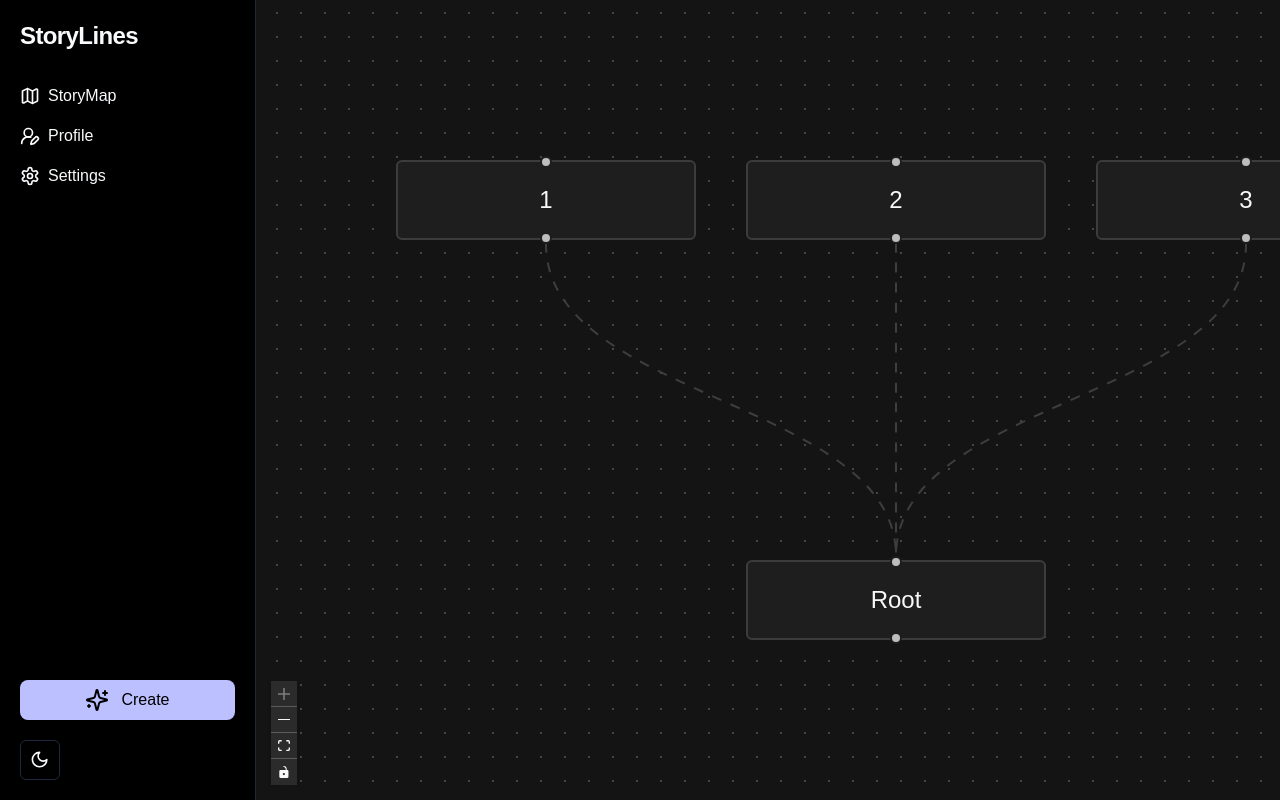
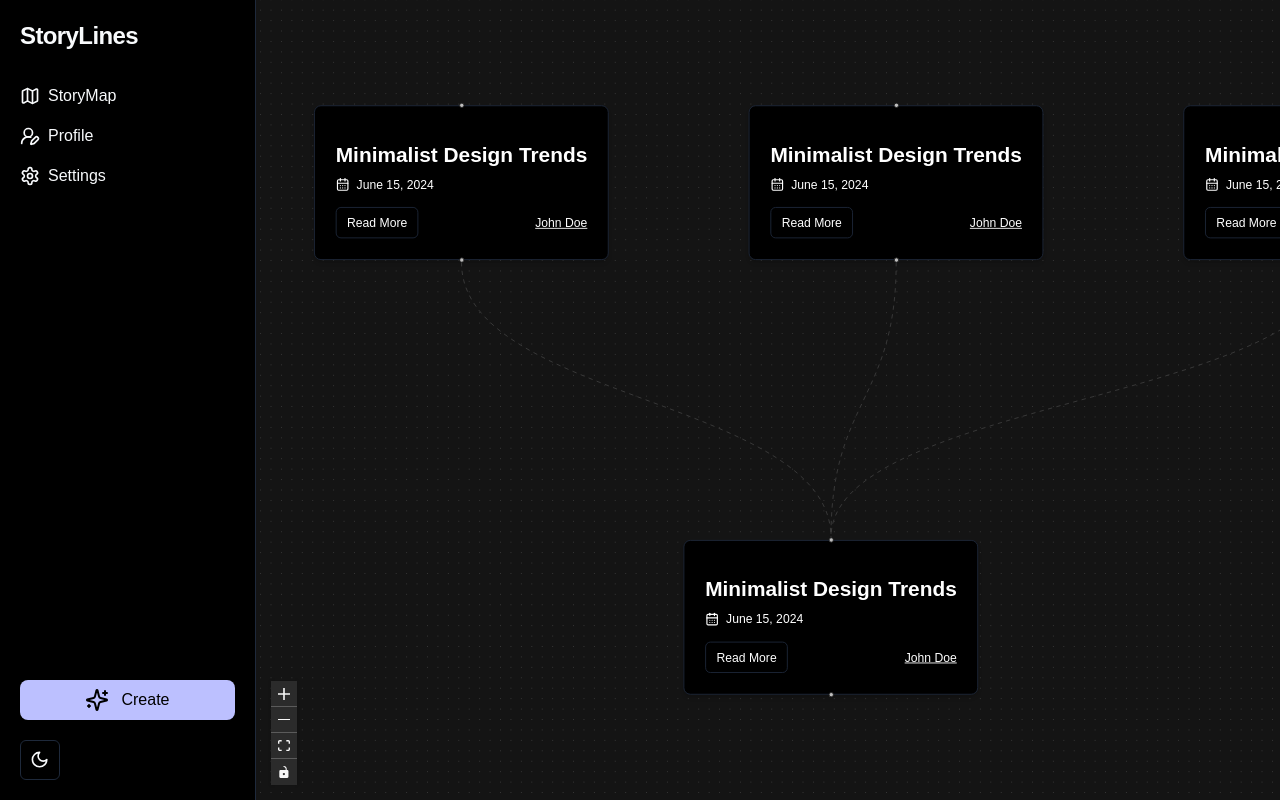
Before and after one commit to praneethravuri/storylines, a Next.js app: page /storymap in a window 1280 px wide. Built offline with nearby package versions, Linux system fonts and the light colour scheme.

Commit message:
flow map ui

```diff
--- a/app/storymap/FlowMap.tsx
+++ b/app/storymap/FlowMap.tsx
@@ -7,16 +7,62 @@ import {
     useNodesState,
     useEdgesState,
     addEdge,
+    Handle,
+    Position,
 } from '@xyflow/react';
 import '@xyflow/react/dist/style.css';
 import { useTheme } from "next-themes";
+import {
+    Card,
+    CardContent,
+    CardDescription,
+    CardFooter,
+    CardHeader,
+    CardTitle,
+} from "@/components/ui/card";
+import { Button } from '@/components/ui/button';
+import { CalendarDays, Heart, ThumbsDown } from 'lucide-react';
+import Link from 'next/link';
+
+const CustomNode = ({ data }) => {
+    const { theme } = useTheme();
+    const isDark = theme === 'dark';
+
+    return (
+        <Card className={`w-full max-w-md p-6 space-y-4 shadow-lg rounded-lg ${isDark ? ' bg-black text-white' : 'bg-white text-black'} shadow-md`}>
+            <Handle type="target" position={Position.Top} />
+            <div className="flex flex-col items-start gap-2">
+                <h3 className="text-2xl font-bold text-card-foreground dark:text-card-foreground-dark">
+                    Minimalist Design Trends
+                </h3>
+                <div className="flex items-center gap-2 text-muted-foreground dark:text-muted-foreground-dark">
+                    <CalendarDays className="h-4 w-4" />
+                    <span className="text-sm">June 15, 2024</span>
+                </div>
+            </div>
+            <div className="flex items-center justify-between mt-4">
+                <Button
+                    variant="outline"
+                    size="sm"
+                    className="dark:border-muted-foreground-dark dark:text-muted-foreground-dark"
+                >
+                    Read More
+                </Button>
+                <div className="flex items-center gap-2">
+                    <Link href="/" className="text-sm font-medium underline">John Doe</Link>
+                </div>
+            </div>
+            <Handle type="source" position={Position.Bottom} />
+        </Card>
+    );
+};
 
 export default function FlowMap() {
     const initialNodes = [
-        { id: 'root', position: { x: 0, y: 0 }, data: { label: 'Root' } },
-        { id: '1', position: { x: 0, y: 0 }, data: { label: '1' } },
-        { id: '2', position: { x: 0, y: 0 }, data: { label: '2' } },
-        { id: '3', position: { x: 0, y: 0 }, data: { label: '3' } },
+        { id: 'root', position: { x: 0, y: 0 }, data: { title: 'Root', creator: 'Admin', dueDate: '27 Apr 2020', likes: 40, dislikes: 20 }, type: 'custom' },
+        { id: '1', position: { x: 0, y: 0 }, data: { title: 'Node 1', creator: 'User 1', dueDate: '27 Apr 2020', likes: 60, dislikes: 30 }, type: 'custom' },
+        { id: '2', position: { x: 0, y: 0 }, data: { title: 'Node 2', creator: 'User 2', dueDate: '27 Apr 2020', likes: 70, dislikes: 10 }, type: 'custom' },
+        { id: '3', position: { x: 0, y: 0 }, data: { title: 'Node 3', creator: 'User 3', dueDate: '27 Apr 2020', likes: 50, dislikes: 25 }, type: 'custom' },
     ];
 
     const initialEdges = [
@@ -27,29 +73,26 @@ export default function FlowMap() {
 
     const [nodes, setNodes, onNodesChange] = useNodesState(initialNodes);
     const [edges, setEdges, onEdgesChange] = useEdgesState(initialEdges);
-    const { theme, setTheme } = useTheme();
+    const { theme } = useTheme();
 
     const updateNodePositions = () => {
         const viewportWidth = window.innerWidth;
         const viewportHeight = window.innerHeight;
-
         const centerX = viewportWidth / 2;
-        const bottomY = viewportHeight - 100;
-
+        const centerY = viewportHeight / 2;
+        const nodeGap = 500; // Gap between nodes
         const updatedNodes = [
-            { id: 'root', position: { x: centerX - 75, y: bottomY }, data: { label: 'Root' } },
-            { id: '1', position: { x: centerX - 250, y: bottomY - 200 }, data: { label: '1' } },
-            { id: '2', position: { x: centerX - 75, y: bottomY - 200 }, data: { label: '2' } },
-            { id: '3', position: { x: centerX + 100, y: bottomY - 200 }, data: { label: '3' } },
+            { id: 'root', position: { x: centerX - 75, y: centerY }, data: { title: 'Root', creator: 'Admin', dueDate: '27 Apr 2020', likes: 40, dislikes: 20 }, type: 'custom' },
+            { id: '1', position: { x: centerX - nodeGap, y: centerY - nodeGap }, data: { title: 'Node 1', creator: 'User 1', dueDate: '27 Apr 2020', likes: 60, dislikes: 30 }, type: 'custom' },
+            { id: '2', position: { x: centerX, y: centerY - nodeGap }, data: { title: 'Node 2', creator: 'User 2', dueDate: '27 Apr 2020', likes: 70, dislikes: 10 }, type: 'custom' },
+            { id: '3', position: { x: centerX + nodeGap, y: centerY - nodeGap }, data: { title: 'Node 3', creator: 'User 3', dueDate: '27 Apr 2020', likes: 50, dislikes: 25 }, type: 'custom' },
         ];
-
         setNodes(updatedNodes);
     };
 
     useEffect(() => {
         updateNodePositions();
         window.addEventListener('resize', updateNodePositions);
-
         return () => {
             window.removeEventListener('resize', updateNodePositions);
         };
@@ -60,8 +103,12 @@ export default function FlowMap() {
         [setEdges],
     );
 
+    const nodeTypes = {
+        custom: CustomNode,
+    };
+
     return (
-        <div style={{ width: '100vw', height: '100vh', overflow: 'hidden' }} className=''>
+        <div style={{ width: '100vw', height: '100vh', overflow: 'hidden' }} >
             <ReactFlow
                 nodes={nodes}
                 edges={edges}
@@ -69,8 +116,8 @@ export default function FlowMap() {
                 onEdgesChange={onEdgesChange}
                 onConnect={onConnect}
                 fitView
+                nodeTypes={nodeTypes}
                 colorMode={theme === "dark" ? "dark" : "light"}
-
             >
                 <Controls />
                 <Background gap={12} size={1} />
--- /dev/null
+++ b/components/ui/avatar.tsx
@@ -0,0 +1,50 @@
+"use client"
+
+import * as React from "react"
+import * as AvatarPrimitive from "@radix-ui/react-avatar"
+
+import { cn } from "@/lib/utils"
+
+const Avatar = React.forwardRef<
+  React.ElementRef<typeof AvatarPrimitive.Root>,
+  React.ComponentPropsWithoutRef<typeof AvatarPrimitive.Root>
+>(({ className, ...props }, ref) => (
+  <AvatarPrimitive.Root
+    ref={ref}
+    className={cn(
+      "relative flex h-10 w-10 shrink-0 overflow-hidden rounded-full",
+      className
+    )}
+    {...props}
+  />
+))
+Avatar.displayName = AvatarPrimitive.Root.displayName
+
+const AvatarImage = React.forwardRef<
+  React.ElementRef<typeof AvatarPrimitive.Image>,
+  React.ComponentPropsWithoutRef<typeof AvatarPrimitive.Image>
+>(({ className, ...props }, ref) => (
+  <AvatarPrimitive.Image
+    ref={ref}
+    className={cn("aspect-square h-full w-full", className)}
+    {...props}
+  />
+))
+AvatarImage.displayName = AvatarPrimitive.Image.displayName
+
+const AvatarFallback = React.forwardRef<
+  React.ElementRef<typeof AvatarPrimitive.Fallback>,
+  React.ComponentPropsWithoutRef<typeof AvatarPrimitive.Fallback>
+>(({ className, ...props }, ref) => (
+  <AvatarPrimitive.Fallback
+    ref={ref}
+    className={cn(
+      "flex h-full w-full items-center justify-center rounded-full bg-muted",
+      className
+    )}
+    {...props}
+  />
+))
+AvatarFallback.displayName = AvatarPrimitive.Fallback.displayName
+
+export { Avatar, AvatarImage, AvatarFallback }
--- /dev/null
+++ b/components/ui/card.tsx
@@ -0,0 +1,79 @@
+import * as React from "react"
+
+import { cn } from "@/lib/utils"
+
+const Card = React.forwardRef<
+  HTMLDivElement,
+  React.HTMLAttributes<HTMLDivElement>
+>(({ className, ...props }, ref) => (
+  <div
+    ref={ref}
+    className={cn(
+      "rounded-lg border bg-card text-card-foreground shadow-sm",
+      className
+    )}
+    {...props}
+  />
+))
+Card.displayName = "Card"
+
+const CardHeader = React.forwardRef<
+  HTMLDivElement,
+  React.HTMLAttributes<HTMLDivElement>
+>(({ className, ...props }, ref) => (
+  <div
+    ref={ref}
+    className={cn("flex flex-col space-y-1.5 p-6", className)}
+    {...props}
+  />
+))
+CardHeader.displayName = "CardHeader"
+
+const CardTitle = React.forwardRef<
+  HTMLParagraphElement,
+  React.HTMLAttributes<HTMLHeadingElement>
+>(({ className, ...props }, ref) => (
+  <h3
+    ref={ref}
+    className={cn(
+      "text-2xl font-semibold leading-none tracking-tight",
+      className
+    )}
+    {...props}
+  />
+))
+CardTitle.displayName = "CardTitle"
+
+const CardDescription = React.forwardRef<
+  HTMLParagraphElement,
+  React.HTMLAttributes<HTMLParagraphElement>
+>(({ className, ...props }, ref) => (
+  <p
+    ref={ref}
+    className={cn("text-sm text-muted-foreground", className)}
+    {...props}
+  />
+))
+CardDescription.displayName = "CardDescription"
+
+const CardContent = React.forwardRef<
+  HTMLDivElement,
+  React.HTMLAttributes<HTMLDivElement>
+>(({ className, ...props }, ref) => (
+  <div ref={ref} className={cn("p-6 pt-0", className)} {...props} />
+))
+CardContent.displayName = "CardContent"
+
+const CardFooter = React.forwardRef<
+  HTMLDivElement,
+  React.HTMLAttributes<HTMLDivElement>
+>(({ className, ...props }, ref) => (
+  <div
+    ref={ref}
+    className={cn("flex items-center p-6 pt-0", className)}
+    {...props}
+  />
+))
+CardFooter.displayName = "CardFooter"
+
+export { Card, CardHeader, CardFooter, CardTitle, CardDescription, CardContent }
--- a/package.json
+++ b/package.json
@@ -9,6 +9,7 @@
     "lint": "next lint"
   },
   "dependencies": {
+    "@radix-ui/react-avatar": "^1.1.0",
     "@radix-ui/react-dropdown-menu": "^2.1.1",
     "@radix-ui/react-slot": "^1.1.0",
     "@xyflow/react": "^12.0.2",
```
Also changed, not shown: 1 other file (tests, documents, lock files or other folders).
